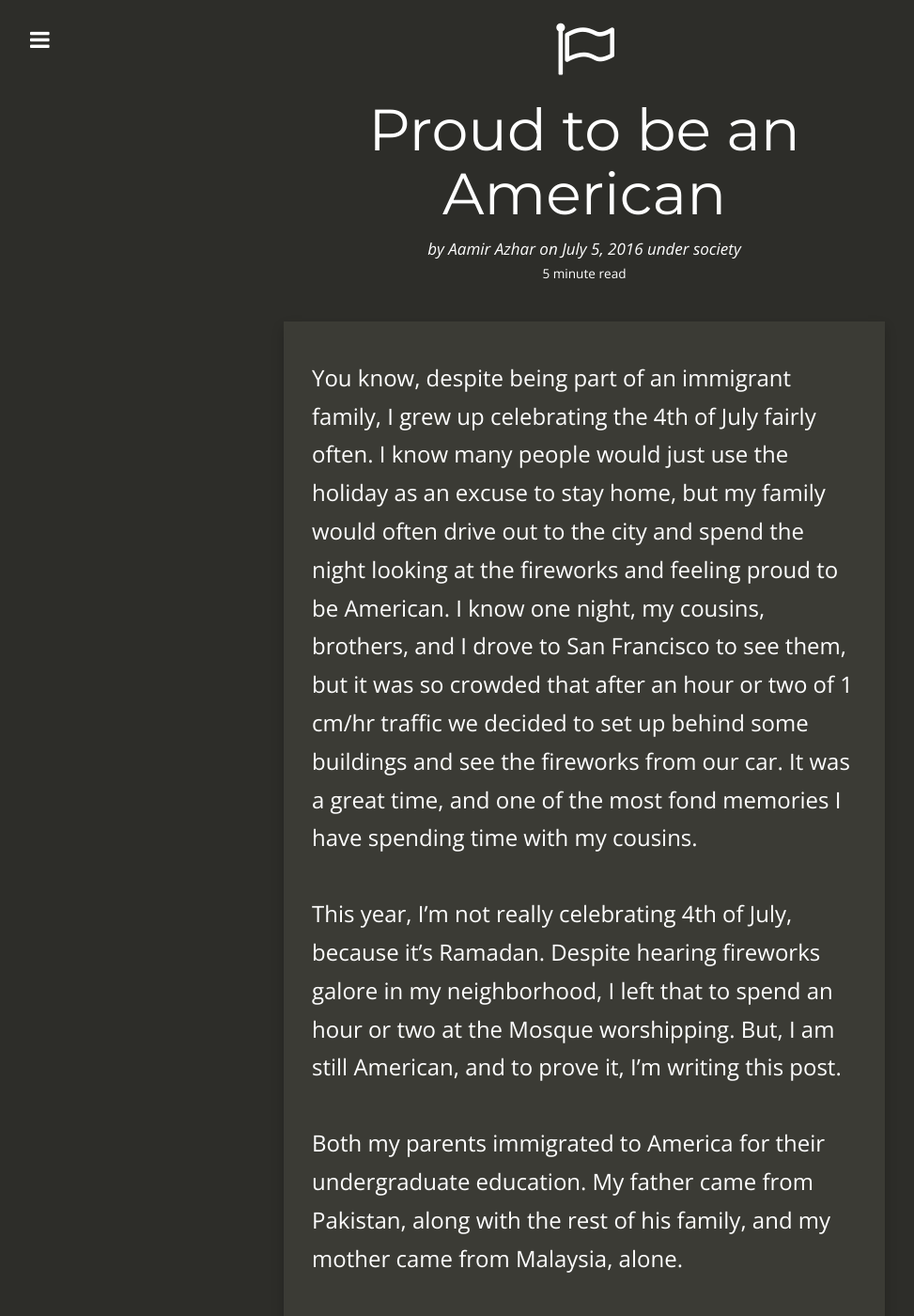
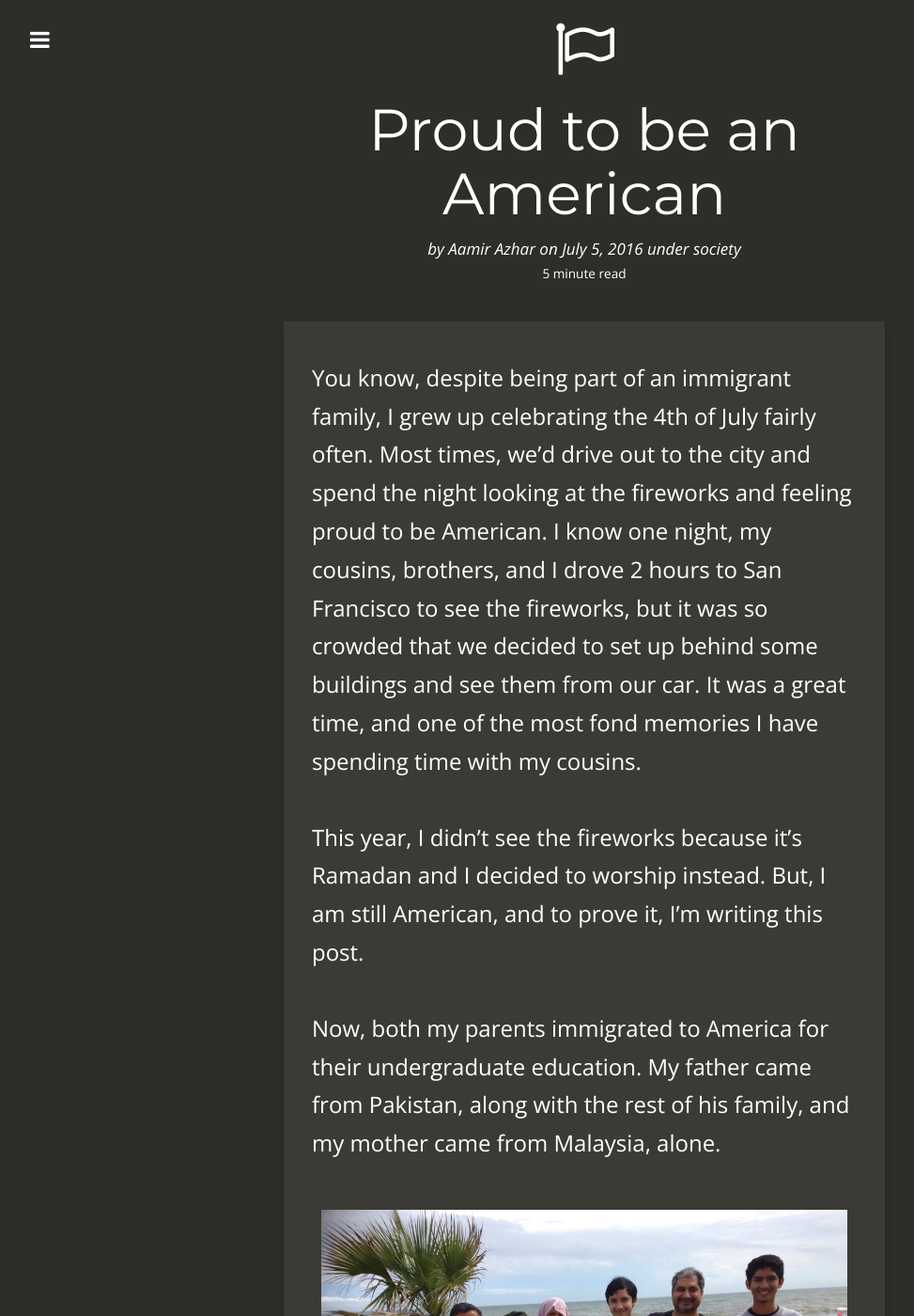
Before and after one commit to aamirazh/aamirazhar.me-backup, a Jekyll site: the page built from _posts/2016-07-05-proud-to-be-an-american.md, in a window 1280 px wide and 1400 px high. Shown: the whole window at 94% size, without its empty margins (18-991 px from the left). Built offline with Jekyll 4.4.1, drawn with Linux system fonts in a browser that asks for light colours; nearby versions of some CDN libraries; comment, search, counter and statistics services are not loaded.

Commit message:
rephrased a paragraph

```diff
--- a/_posts/2016-07-05-proud-to-be-an-american.md
+++ b/_posts/2016-07-05-proud-to-be-an-american.md
@@ -12,11 +12,11 @@ tags:
   - gratitude
   - privilege
 ---
-You know, despite being part of an immigrant family, I grew up celebrating the 4th of July fairly often. I know many people would just use the holiday as an excuse to stay home, but my family would often drive out to the city and spend the night looking at the fireworks and feeling proud to be American. I know one night, my cousins, brothers, and I drove to San Francisco to see them, but it was so crowded that after an hour or two of 1 cm/hr traffic we decided to set up behind some buildings and see the fireworks from our car. It was a great time, and one of the most fond memories I have spending time with my cousins.
+You know, despite being part of an immigrant family, I grew up celebrating the 4th of July fairly often. Most times, we'd drive out to the city and spend the night looking at the fireworks and feeling proud to be American. I know one night, my cousins, brothers, and I drove 2 hours to San Francisco to see the fireworks, but it was so crowded that we decided to set up behind some buildings and see them from our car. It was a great time, and one of the most fond memories I have spending time with my cousins.
 
-This year, I'm not really celebrating 4th of July, because it's Ramadan. Despite hearing fireworks galore in my neighborhood, I left that to spend an hour or two at the Mosque worshipping. But, I am still American, and to prove it, I'm writing this post.
+This year, I didn't see the fireworks because it’s Ramadan and I decided to worship instead. But, I am still American, and to prove it, I’m writing this post.
 
-Both my parents immigrated to America for their undergraduate education. My father came from Pakistan, along with the rest of his family, and my mother came from Malaysia, alone.
+Now, both my parents immigrated to America for their undergraduate education. My father came from Pakistan, along with the rest of his family, and my mother came from Malaysia, alone.
 
 ![Family-South-Carolina](/resources/images/07-05-2016/fam-sc.jpg)
 
```
